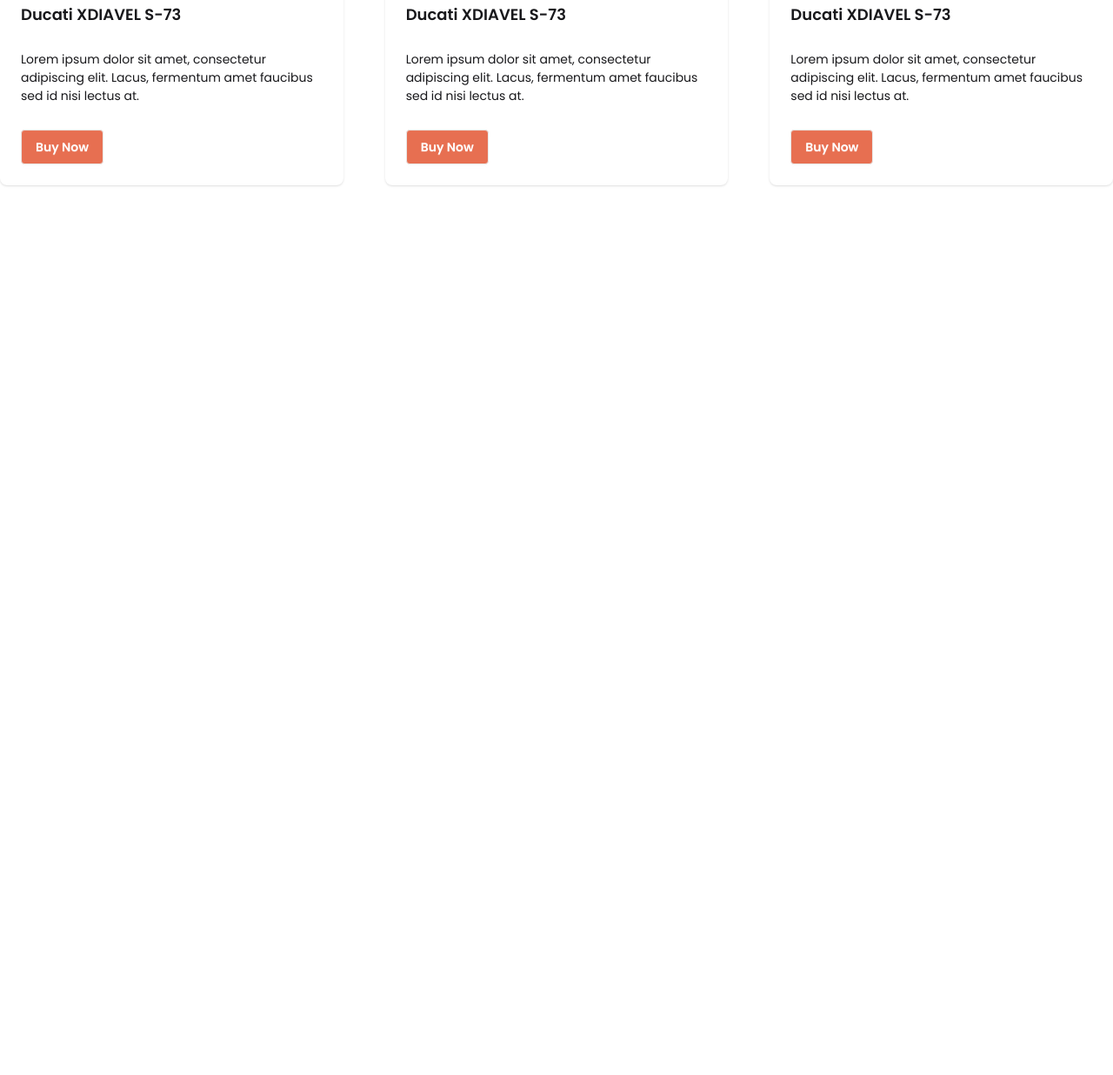
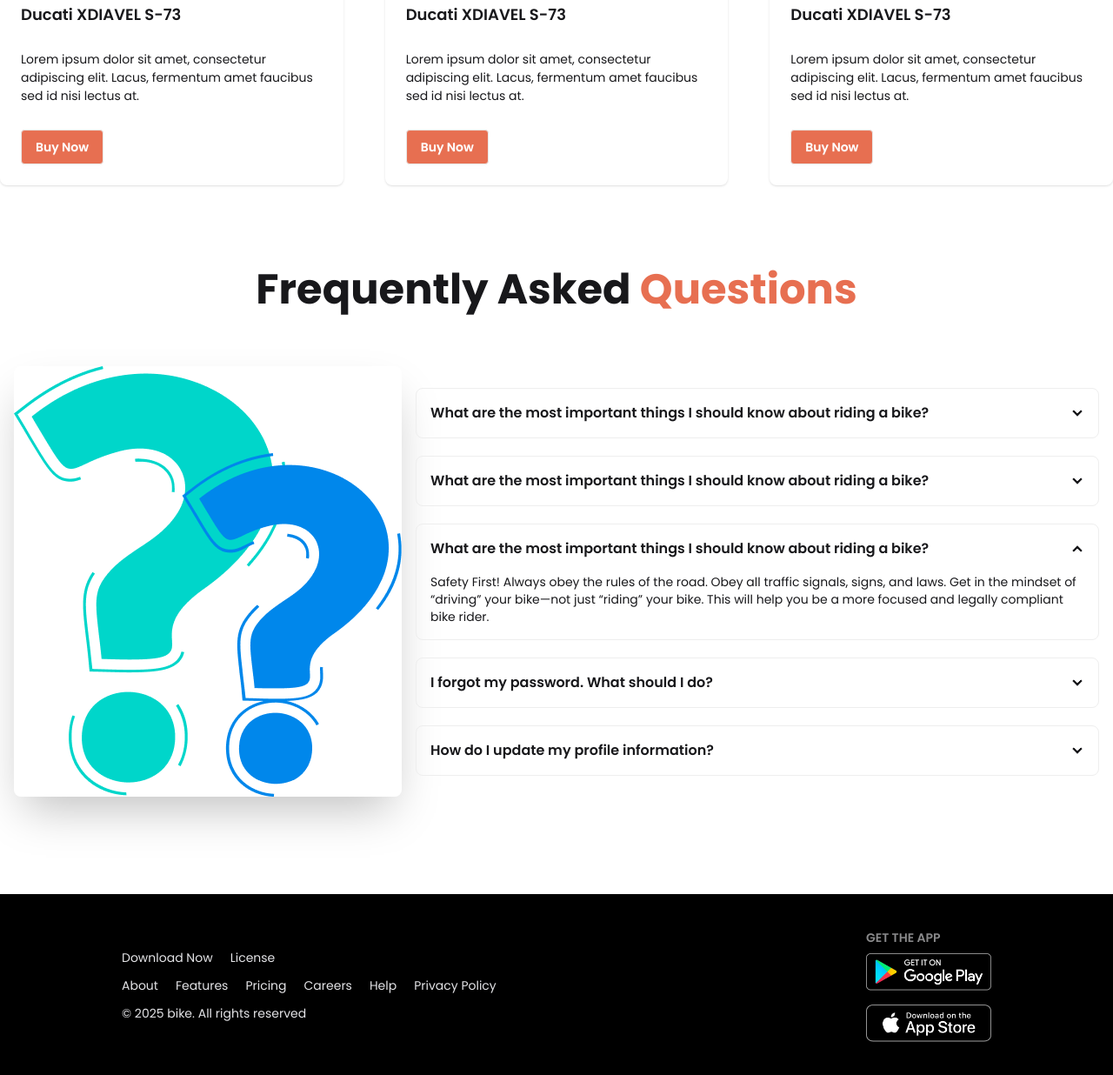
Before and after one commit to najmul19/biker-zone-e-commerce-web, a plain HTML site: page index.html in a window 1280 px wide. Shown: the part 1086-2322 px from the top of the page at 87% size. Before the commit the page ends 1395 px from the top, so only its background shows below. Drawn offline with nearby package versions, Linux system fonts and the light colour scheme.

Commit message:
complete the FAQ and footer dection

```diff
--- a/index.html
+++ b/index.html
@@ -42,7 +42,7 @@
 
     <header class="md:container mx-auto">
         <nav>
-            <div class="navbar bg-base-100 shadow-sm">
+            <div class="navbar  shadow-sm">
                 <div class="flex-1">
                     <div class="dropdown">
                         <div tabindex="0" role="button" class="btn btn-ghost lg:hidden">
@@ -53,7 +53,7 @@
                             </svg>
                         </div>
                         <ul tabindex="0"
-                            class="menu menu-sm dropdown-content bg-base-100 rounded-box z-1 mt-3 w-52 p-2 shadow">
+                            class="menu menu-sm dropdown-content  rounded-box z-1 mt-3 w-52 p-2 shadow">
                             <li><a>Home</a></li>
                             <li><a>Shop</a></li>
                             <li><a>News</a></li>
@@ -167,7 +167,7 @@
             <!-- cards -->
             <div class="grid grid-cols-1 md:grid-cols-2 lg:grid-cols-3 gap-12">
                 <!-- card-1 -->
-                <div class="card bg-base-100  shadow-sm">
+                <div class="card   shadow-sm">
                     <figure>
                       <img
                         src="images/others/latest1.png"
@@ -182,7 +182,7 @@
                     </div>
                   </div>
                 <!-- card-2 -->
-                <div class="card bg-base-100  shadow-sm">
+                <div class="card   shadow-sm">
                     <figure>
                       <img
                         src="images/others/latest2.png"
@@ -197,7 +197,7 @@
                     </div>
                   </div>
                 <!-- card-3 -->
-                <div class="card bg-base-100  shadow-sm">
+                <div class="card   shadow-sm">
                     <figure>
                       <img
                         src="images/others/latest3.png"
@@ -214,9 +214,95 @@
             </div>
           </section>
           <!-- happy client section -->
+
+          <!-- FAQ section -->
+           <section class="my-24">
+            <h3 class="text-5xl font-bold text-center mb-12">Frequently Asked <span class="text-[#E76F51]">Questions</span></h3>
+
+            <!-- hero  -->
+            <div class="hero">
+                <div class="hero-content flex-col lg:flex-row">
+                  <img
+                    src="images/others/faq.png"
+                    class="rounded-lg shadow-2xl" />
+                  <!-- acordian -->
+
+                  <div class="space-y-5">
+                    <div class="collapse collapse-arrow  border border-base-300">
+                        <input type="radio" name="my-accordion-2" checked="checked" />
+                        <div class="collapse-title font-semibold">What are the most important things I should
+                            know about riding a bike?</div>
+                        <div class="collapse-content text-sm">Safety First! Always obey the rules of the road. Obey all traffic signals, signs, and laws. Get in the mindset of “driving” your bike—not just “riding” your bike. This will help you be a more focused and legally compliant bike rider. </div>
+
+                    </div>
+                    <div class="collapse collapse-arrow  border border-base-300">
+                        <input type="radio" name="my-accordion-2" checked="checked" />
+                        <div class="collapse-title font-semibold">What are the most important things I should
+                            know about riding a bike?</div>
+                        <div class="collapse-content text-sm">Safety First! Always obey the rules of the road. Obey all traffic signals, signs, and laws. Get in the mindset of “driving” your bike—not just “riding” your bike. This will help you be a more focused and legally compliant bike rider. </div>
+
+                    </div>
+                    <div class="collapse collapse-arrow  border border-base-300">
+                        <input type="radio" name="my-accordion-2" checked="checked" />
+                        <div class="collapse-title font-semibold">What are the most important things I should
+                            know about riding a bike?</div>
+                        <div class="collapse-content text-sm">Safety First! Always obey the rules of the road. Obey all traffic signals, signs, and laws. Get in the mindset of “driving” your bike—not just “riding” your bike. This will help you be a more focused and legally compliant bike rider. </div>
+
+                    </div>
+                      <div class="collapse collapse-arrow  border border-base-300">
+                        <input type="radio" name="my-accordion-2" />
+                        <div class="collapse-title font-semibold">I forgot my password. What should I do?</div>
+                        <div class="collapse-content text-sm">Click on "Forgot Password" on the login page and follow the instructions sent to your email.</div>
+                      </div>
+                      <div class="collapse collapse-arrow  border border-base-300">
+                        <input type="radio" name="my-accordion-2" />
+                        <div class="collapse-title font-semibold">How do I update my profile information?</div>
+                        <div class="collapse-content text-sm">Go to "My Account" settings and select "Edit Profile" to make changes.</div>
+                      </div>
+
+                  </div>
+                </div>
+              </div>
+           </section>
     </main>
     <!-- footer section -->
-    <footer></footer>
+    <footer class="footer sm:footer-horizontal bg-black text-neutral-content p-10">
+
+        <div class="md:flex justify-between w-full px-25">
+            <div class="my-auto">
+                <div class="md:flex gap-5 space-y-3">
+                    <h5>Download Now</h5> <h5>License</h5>
+
+                </div>
+                <div class="mb-3">
+                    <ul class="md:flex gap-5">
+                        <li><a href="">About</a></li>
+                        <li><a href="">Features</a></li>
+                        <li><a href="">Pricing</a></li>
+                        <li><a href="">Careers</a></li>
+                        <li><a href="">Help</a></li>
+                        <li><a href="">Privacy Policy</a></li>
+                    </ul>
+                </div>
+                <p>&copy; 2025 bike. All rights reserved</p>
+            </div>
+
+            <div class="">
+                <nav class="">
+                    <h6 class="footer-title">Get The App</h6>
+                    <div class="grid grid-cols-1 gap-4">
+                      <a>
+                       <img class="w-36" src="images/others/android.png" alt="">
+                      </a>
+                      <a>
+                        <img class="w-36" src="images/others/ios.png" alt="">
+                      </a>
+
+                    </div>
+                  </nav>
+            </div>
+        </div>
+      </footer>
 </body>
 
 </html>
```
